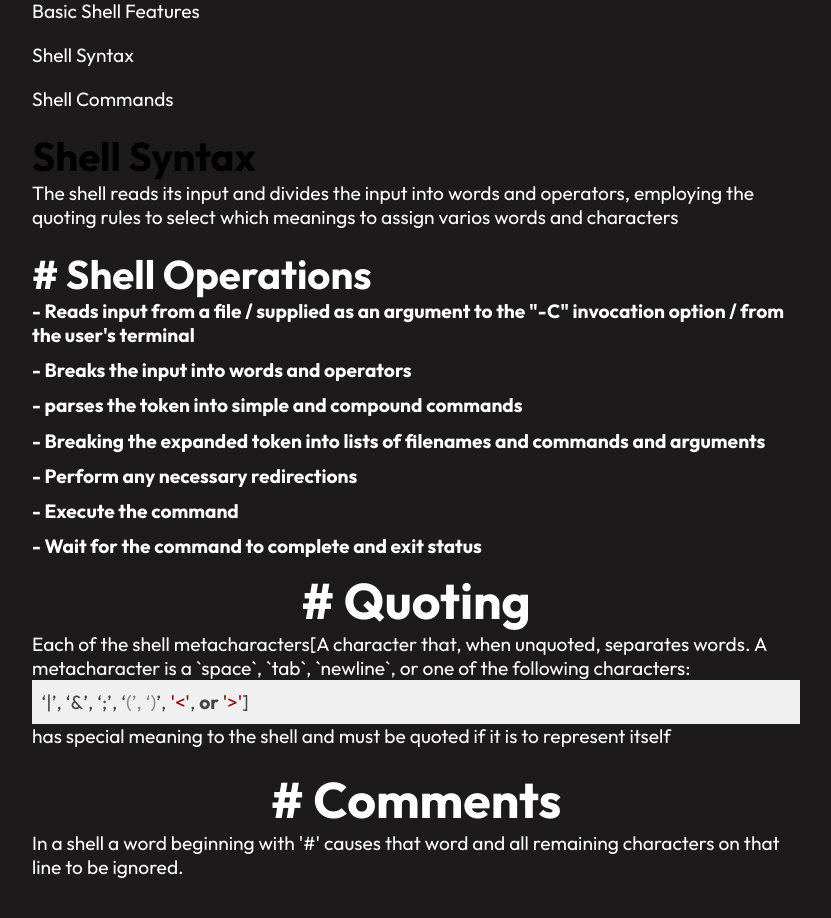
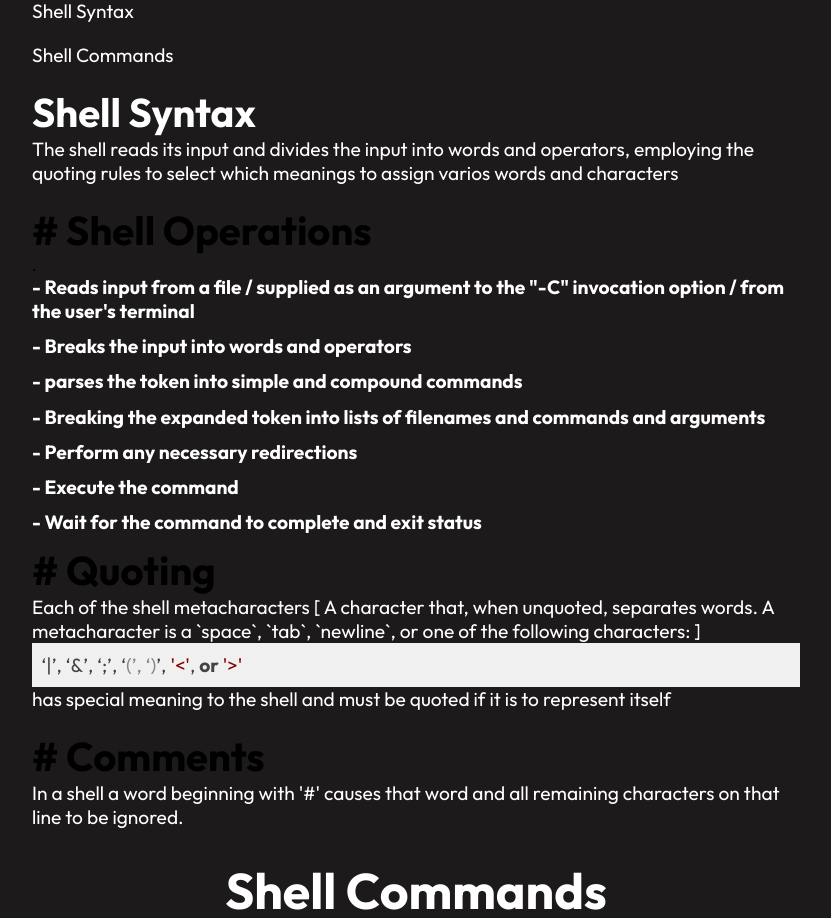
Before and after one commit to BL4CKF0Xk/BL4CKF0Xk.github.io, a React (Create React App) app: page /projects/Bash in a window 1280 px wide. Shown: the part 620-1538 px from the top of the page, without its empty margins (224-1055 px from the left). Built offline with nearby package versions, Linux system fonts and the light colour scheme.

Commit message:
bash edits

```diff
--- a/src/routes/projects/Bash.js
+++ b/src/routes/projects/Bash.js
@@ -39,15 +39,14 @@ const Bash = () => {
         <h1 className='headingblog'>Bourne Again Shell</h1>
             <p className='subheaddes'>Some of the shells that Bash has borrowed concepts from the Bourne Shell (sh), The Korn Shell (ksh) and the C-shell (csh and it's successor, tcsh).</p>
             <h2 className='subheading'># Key Points </h2>
-            <p className='subheaddes'>Basic Shell Features</p>
             <p className='subheaddes'>Shell Syntax</p>
             <p className='subheaddes'>Shell Commands</p>
 
         <div className='section'>
-            <h2 className='subheading'>Shell Syntax</h2>
+            <h1 className='subheading'>Shell Syntax</h1>
             <p className='subheaddes'>The shell reads its input and divides the input into words and operators, employing the quoting rules to select which meanings to assign varios words and characters</p>
 
-        <h1 className='subheading'># Shell Operations</h1>
+        <h2 className='subheading'># Shell Operations</h2>.
                 <h4>- Reads input from a file / supplied as an argument to the "-C" invocation option / from the user's terminal</h4>
                 <h4>- Breaks the input into words and operators</h4>
                 <h4>- parses the token into simple and compound commands</h4>
@@ -56,19 +55,19 @@ const Bash = () => {
                 <h4>- Execute the command</h4>
                 <h4>- Wait for the command to complete and exit status</h4>
 
-        <h1 className='headingblog'># Quoting</h1>
-            <p className='subheaddes'> Each of the shell metacharacters[A character that, when unquoted, separates words. A metacharacter is a `space`, `tab`, `newline`, or one of the following characters:
+        <h2 className='subheading'># Quoting</h2>
+            <p className='subheaddes'> Each of the shell metacharacters [ A character that, when unquoted, separates words. A metacharacter is a `space`, `tab`, `newline`, or one of the following characters: ]
             <span><SyntaxHighlighter>
-            ‘|’, ‘&’, ‘;’, ‘(’, ‘)’, &apos;&lt;&apos;, or &apos;&gt;&apos;]
+            ‘|’, ‘&’, ‘;’, ‘(’, ‘)’, &apos;&lt;&apos;, or &apos;&gt;&apos;
             </SyntaxHighlighter></span>
              has special meaning to the shell and must be quoted if it is to represent itself</p>
 
-            <h1 className='headingblog'># Comments</h1>
+            <h2 className='subheading'># Comments</h2>
             <p className='subheaddes'> In a shell a word beginning with '#' causes that word and all remaining characters on that line to be ignored.</p>
 
         </div>
         <div className='section'>
-            <h2 className='subheading'>Shell Commands</h2>
+            <h1 className='headingblog'>Shell Commands</h1>
             <h2 className='subheading'> # Reserved Words</h2>
             <p className='subheaddes'> - These are words that have special meaning to the shell. Following words are recognized as reserved when unquoted and the first word of a command</p>
             <p className='subheaddes'>
@@ -90,7 +89,7 @@ const Bash = () => {
 
         </div>
         <div className='section'>
-            <h1 className='headingblog'> # Lists Of Commands</h1>
+            <h2 className='subheading'> # Lists Of Commands</h2>
             <p className='subheaddes'>- A list is a sequence of one or more pipelines seperated by one of the operators ';', '&', '&&'[AND], '||'[OR]</p>
 
         </div>
```
Also changed, not shown: 2 other files (tests, documents, lock files or other folders).
